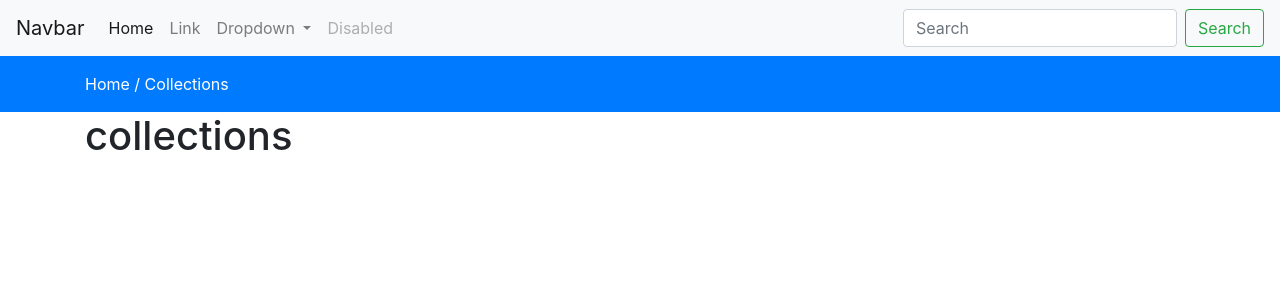
After one commit to sadamseehar/Ecom2010b, a Django app: page /collections in a window 1280 px wide. The commit adds this page. Shown: the top 300 px of the page. Run offline with Django 4.2, Linux system fonts and the light colour scheme; data that the repository does not hold is empty; some libraries are stand-ins or nearby versions.

Commit message:
category and products fetched to main page

```diff
--- a/Ecom/urls.py
+++ b/Ecom/urls.py
@@ -16,7 +16,13 @@ Including another URLconf
 from django.contrib import admin
 from django.urls import path,include
 
+from django.conf import settings
+from django.conf.urls.static import static
+
 urlpatterns = [
     path('admin/', admin.site.urls),
     path('',include('store.urls'))
 ]
+
+if settings.DEBUG:
+    urlpatterns += static(settings.MEDIA_URL, document_root = settings.MEDIA_ROOT)
--- /dev/null
+++ b/store/templates/store/collections.html
@@ -0,0 +1,39 @@
+{% extends "store/layout/main.html" %}
+
+{% block main %}
+<div class="py-3 bg-primary">
+    <div class="container">
+        <a class="text-white" href="{% url 'home' %}">Home /</a>
+        <a class="text-white" href="{% url 'collections' %}">Collections</a>
+
+    </div>
+</div>
+
+
+<div class="container">
+    <div class="row">
+        <div class="col-md-12">
+            <h1>collections</h1>
+
+            <div class="row">
+                {% for item in category %}
+                <div class="col-md-3">
+                    <div class="card">
+                        <a href="{% url 'collectionsview' item.slug %}">
+
+                            <div class="card-body">
+                                <div class="category-image">
+                                    <img src="{{ item.image.url }}" alt="">
+                                </div>
+                                <h3 class="text-center">{{ item.name }}</h3>
+                            </div>
+                        </a>
+                    </div>
+                </div>
+                {% endfor %}
+            </div>
+        </div>
+    </div>
+</div>
+
+{% endblock main %}
--- a/store/templates/store/index.html
+++ b/store/templates/store/index.html
@@ -0,0 +1,6 @@
+{% extends "store/layout/main.html" %}
+
+{% block main %}
+
+
+{% endblock main %}
--- a/store/templates/store/layout/main.html
+++ b/store/templates/store/layout/main.html
@@ -1,25 +1,61 @@
-<!DOCTYPE html>
+<!doctype html>
 <html lang="en">
-<head>
-    <meta charset="UTF-8">
-    <meta http-equiv="X-UA-Compatible" content="IE=edge">
-    <meta name="viewport" content="width=device-width, initial-scale=1.0">
-    <title>Document</title>
-</head>
-<body>
-    {% include "store/inc/navbar.html" %}
+  <head>
+    <title>Title</title>
+    <!-- Required meta tags -->
+    <meta charset="utf-8">
+    <meta name="viewport" content="width=device-width, initial-scale=1, shrink-to-fit=no">
 
-    {% block blockname %}
+    <!-- Bootstrap CSS -->
+    <link rel="stylesheet" href="https://stackpath.bootstrapcdn.com/bootstrap/4.3.1/css/bootstrap.min.css" integrity="sha384-ggOyR0iXCbMQv3Xipma34MD+dH/1fQ784/j6cY/iJTQUOhcWr7x9JvoRxT2MZw1T" crossorigin="anonymous">
+  </head>
+  <body>
+
+    <nav class="navbar navbar-expand-lg navbar-light bg-light">
+        <a class="navbar-brand" href="#">Navbar</a>
+        <button class="navbar-toggler" type="button" data-toggle="collapse" data-target="#navbarSupportedContent" aria-controls="navbarSupportedContent" aria-expanded="false" aria-label="Toggle navigation">
+          <span class="navbar-toggler-icon"></span>
+        </button>
+
+        <div class="collapse navbar-collapse" id="navbarSupportedContent">
+          <ul class="navbar-nav mr-auto">
+            <li class="nav-item active">
+              <a class="nav-link" href="#">Home <span class="sr-only">(current)</span></a>
+            </li>
+            <li class="nav-item">
+              <a class="nav-link" href="#">Link</a>
+            </li>
+            <li class="nav-item dropdown">
+              <a class="nav-link dropdown-toggle" href="#" id="navbarDropdown" role="button" data-toggle="dropdown" aria-haspopup="true" aria-expanded="false">
+                Dropdown
+              </a>
+              <div class="dropdown-menu" aria-labelledby="navbarDropdown">
+                <a class="dropdown-item" href="#">Action</a>
+                <a class="dropdown-item" href="#">Another action</a>
+                <div class="dropdown-divider"></div>
+                <a class="dropdown-item" href="#">Something else here</a>
+              </div>
+            </li>
+            <li class="nav-item">
+              <a class="nav-link disabled" href="#">Disabled</a>
+            </li>
+          </ul>
+          <form class="form-inline my-2 my-lg-0">
+            <input class="form-control mr-sm-2" type="search" placeholder="Search" aria-label="Search">
+            <button class="btn btn-outline-success my-2 my-sm-0" type="submit">Search</button>
+          </form>
+        </div>
+      </nav>
+
+      {% block main %}
+
+      {% endblock main %}
 
 
-    {% endblock blockname %}
-
-
-
-
-
-
-
-
-</body>
+    <!-- Optional JavaScript -->
+    <!-- jQuery first, then Popper.js, then Bootstrap JS -->
+    <script src="https://code.jquery.com/jquery-3.3.1.slim.min.js" integrity="sha384-q8i/X+965DzO0rT7abK41JStQIAqVgRVzpbzo5smXKp4YfRvH+8abtTE1Pi6jizo" crossorigin="anonymous"></script>
+    <script src="https://cdnjs.cloudflare.com/ajax/libs/popper.js/1.14.7/umd/popper.min.js" integrity="sha384-UO2eT0CpHqdSJQ6hJty5KVphtPhzWj9WO1clHTMGa3JDZwrnQq4sF86dIHNDz0W1" crossorigin="anonymous"></script>
+    <script src="https://stackpath.bootstrapcdn.com/bootstrap/4.3.1/js/bootstrap.min.js" integrity="sha384-JjSmVgyd0p3pXB1rRibZUAYoIIy6OrQ6VrjIEaFf/nJGzIxFDsf4x0xIM+B07jRM" crossorigin="anonymous"></script>
+  </body>
 </html>
--- a/store/urls.py
+++ b/store/urls.py
@@ -2,6 +2,11 @@ from django.urls import path
 
 from . import views
 
+
 urlpatterns = [
-    path('',views.home,name='home')
+    path('',views.home,name='home'),
+    path('collections',views.collections , name='collections'),
+    path('collectionsview/<str:slug>',views.collectionsview ,name = 'collectionsview'),
+    path('collections/<str:cate_slug>/<str:prod_slug>' , views.productview, name ='productview')
+
 ]
--- a/store/views.py
+++ b/store/views.py
@@ -1,6 +1,36 @@
-from django.shortcuts import render
-
+from django.shortcuts import render,redirect
+from .models import *
 # Create your views here.
 
 def home(request):
     return render(request,"store/index.html")
+
+def collections(request):
+    category = Category.objects.filter(status=0)
+    context = {'category':category}
+    return render(request,"store/collections.html",context)
+
+def collectionsview(request , slug):
+    if(Category.objects.filter(slug=slug,status=0)):
+        products = Product.objects.filter(category__slug =slug)
+        category = Category.objects.filter(slug=slug).first()
+        context = {'products':products , 'category':category}
+        return render(request,"store/product/index.html",context)
+
+    else:
+        return redirect('collections')
+
+
+
+def productview(request, cate_slug , prod_slug):
+    if(Category.objects.filter(slug=cate_slug,status=0)):
+        if(Product.objects.filter(slug=prod_slug,status = 0)):
+            products = Product.objects.filter(slug=prod_slug, status=0)
+            context = {'products':products}
+
+        else:
+            return redirect('collections')
+
+    else:
+            return redirect('collections')
+    return render(request,"store/product/view.html",context)
```
Also changed, not shown: store/templates/store/product/index.html (added, +52 -0 lines), store/templates/store/product/view.html (added, +63 -0 lines).
